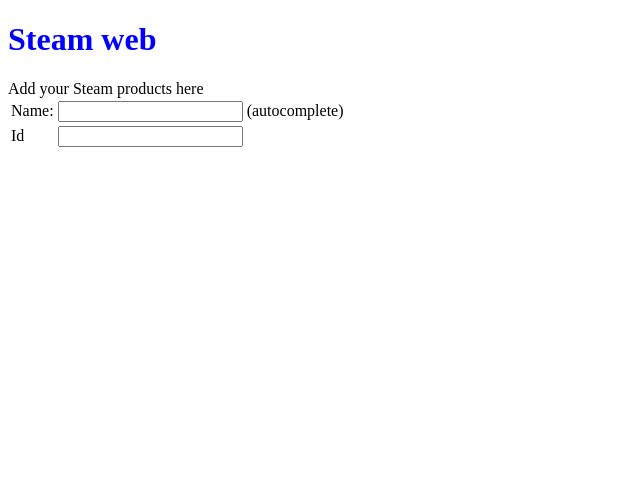
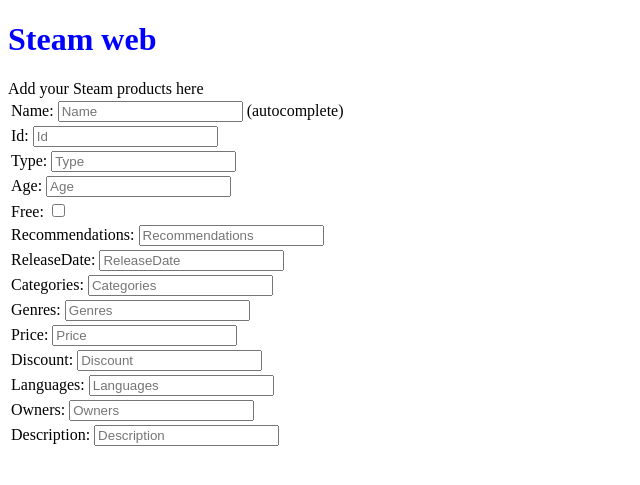
Before and after one commit to GiovanniMaerean/webProject, a Django app: page /createProducts/ in a window 1280 px wide. Shown: the top 485 px of the page, without its empty margins (0-640 px from the left). Run offline with Django 5.2, Linux system fonts and the light colour scheme; the visitor is signed in with stand-in values (Sample User, id 1); some libraries are stand-ins or nearby versions.

Commit message:
Product form created

```diff
--- /dev/null
+++ b/steamApp/forms.py
@@ -0,0 +1,10 @@
+from django import forms
+
+from steamApp.models import Product
+
+
+class ProductForm(forms.ModelForm):
+    class Meta:
+        model = Product
+        fields = "__all__"
+        exclude = ["id", "creatorUser"]
--- a/steamApp/models.py
+++ b/steamApp/models.py
@@ -1,3 +1,6 @@
+import uuid
+
+from django.contrib.auth.models import User
 from django.core.exceptions import ValidationError
 from django.db import models
 
@@ -11,6 +14,7 @@ class SteamUser(models.Model):
     profileUrl = models.URLField()
     countryCode = models.CharField(max_length=10)
     timeCreated = models.DateTimeField(auto_now_add=True)
+    creatorUser = models.ForeignKey(User, on_delete=models.CASCADE)
 
     friends = models.ManyToManyField('self', symmetrical=True, blank=True)
     products = models.ManyToManyField('Product', blank=True)
@@ -20,7 +24,8 @@ class SteamUser(models.Model):
 
 
 class Product(models.Model):
-    appId = models.IntegerField(primary_key=True)
+    id = models.UUIDField(primary_key=True, default=uuid.uuid4, editable=False)
+    appId = models.IntegerField(null=True)
     name = models.CharField(max_length=200)
     type = models.CharField(max_length=100)
     age = models.IntegerField(null=True)
@@ -34,9 +39,10 @@ class Product(models.Model):
     languages = models.CharField(max_length=300)
     owners = models.IntegerField(null=True)
     description = models.TextField()
+    creatorUser = models.ForeignKey(User, on_delete=models.CASCADE)
 
     def __str__(self):
-        return self.name
+        return self.name + str(self.releaseDate)
 
 
 
@@ -45,6 +51,7 @@ class Developer(models.Model):
     name = models.CharField(max_length=200)
     developedProducts = models.IntegerField(null=True)
     products = models.ManyToManyField('Product', blank=True)
+    creatorUser = models.ForeignKey(User, on_delete=models.CASCADE)
 
     def __str__(self):
         return self.name
@@ -54,6 +61,7 @@ class Publisher(models.Model):
     name = models.CharField(max_length=200)
     publishedProducts = models.IntegerField(null=True)
     products = models.ManyToManyField('Product', blank=True)
+    creatorUser = models.ForeignKey(User, on_delete=models.CASCADE)
 
     def __str__(self):
         return self.name
--- a/steamApp/views.py
+++ b/steamApp/views.py
@@ -1,14 +1,23 @@
 import requests
-from django.shortcuts import render
+from django.shortcuts import render, redirect
 from django.http import JsonResponse
+from steamApp.forms import ProductForm
 
 
 # Create your views here.
 
 
 def createProducts(request):
+    form = ProductForm(request.POST)
+    context = {'form': form}
 
-    return render(request, 'createProduct.html')
+    if form.is_valid():
+        product = form.save(commit=False)
+        product.creatorUser = request.user
+        product.save()
+        return redirect('home')
+
+    return render(request, 'createProduct.html', context)
 
 
 def get_steam_app_list(request):
--- a/templates/createProduct.html
+++ b/templates/createProduct.html
@@ -27,7 +27,7 @@ $(document).ready(function(){
                 }
             });
         },
-        minLength: 2 // Minimum length of input before the autocomplete is triggered
+        minLength: 2
     });
 });
 
@@ -36,26 +36,93 @@ $(document).ready(function(){
 {% if user.is_authenticated %}
     Add your Steam products here
 
-    <form>
+    {% csrf_token %}
     <table>
         <tr>
-                <td>Name:</td>
             <td>
-                    <input id="id_product_name" /> (autocomplete)
+                Name:
+                <input id="id_product_name" placeholder="Name" name="name"/> (autocomplete)
             </td>
-
         </tr>
-
         <tr>
             <td>
-                    Id
+                Id:
+                <input id="id_product_appId" placeholder="Id" name="appId"/>
             </td>
+        </tr>
+        <tr>
             <td>
-                    <input >
+                Type:
+                <input id="id_product_type" placeholder="Type" name="type"/>
+            </td>
+        </tr>
+        <tr>
+            <td>
+                Age:
+                <input id="id_product_age" placeholder="Age" name="age"/>
+            </td>
+        </tr>
+        <tr>
+            <td>Free:
+                <input id="id_product_free"  name="free" type="checkbox"/>
+            </td>
+        </tr>
+        <tr>
+            <td>
+                Recommendations:
+                <input id="id_product_recommendations" placeholder="Recommendations" name="recommendations"/>
+            </td>
+        </tr>
+        <tr>
+            <td>
+                ReleaseDate:
+                <input id="id_product_releaseDate" placeholder="ReleaseDate" name="releaseDate"/>
+            </td>
+        </tr>
+        <tr>
+            <td>
+                Categories:
+                <input id="id_product_categories" placeholder="Categories" name="categories"/>
+            </td>
+        </tr>
+        <tr>
+            <td>
+                Genres:
+                <input id="id_product_genres" placeholder="Genres" name="genres"/>
+            </td>
+        </tr>
+        <tr>
+            <td>
+                Price:
+                <input id="id_product_price" placeholder="Price" name="price"/>
+            </td>
+        </tr>
+        <tr>
+            <td>
+                Discount:
+                <input id="id_product_discount" placeholder="Discount" name="discount"/>
+            </td>
+        </tr>
+        <tr>
+            <td>
+                Languages:
+                <input id="id_product_languages" placeholder="Languages" name="languages"/>
+            </td>
+        </tr>
+        <tr>
+            <td>
+                Owners:
+                <input id="id_product_owners" placeholder="Owners" name="owners"/>
+            </td>
+        </tr>
+        <tr>
+            <td>
+                Description:
+                <input id="id_product_description" placeholder="Description" name="description"/>
             </td>
         </tr>
     </table>
-    </form>
+
 
 {% else %}
     <p>You are not logged in</p>
```
Lines whose indentation alone changed are shown as unchanged.
